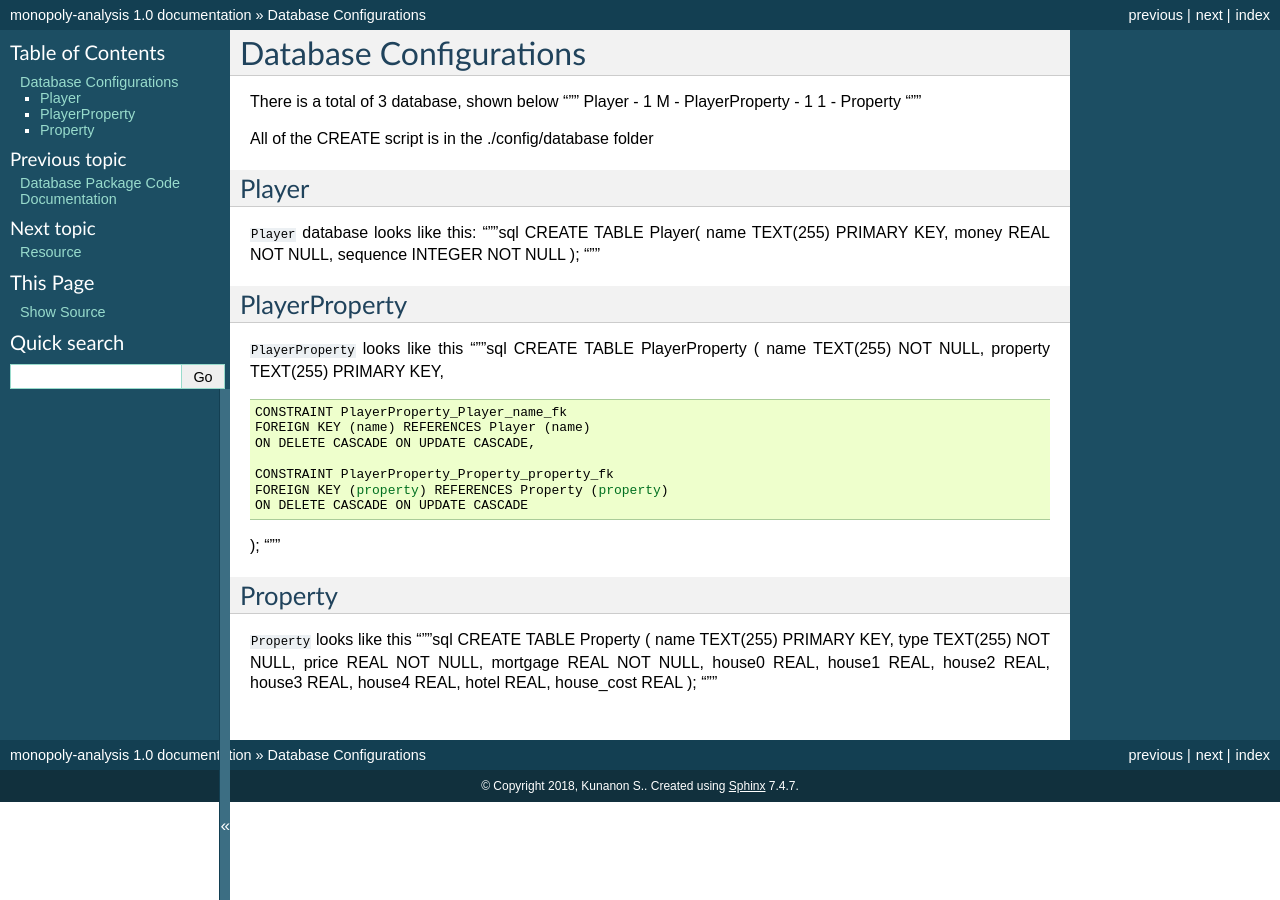
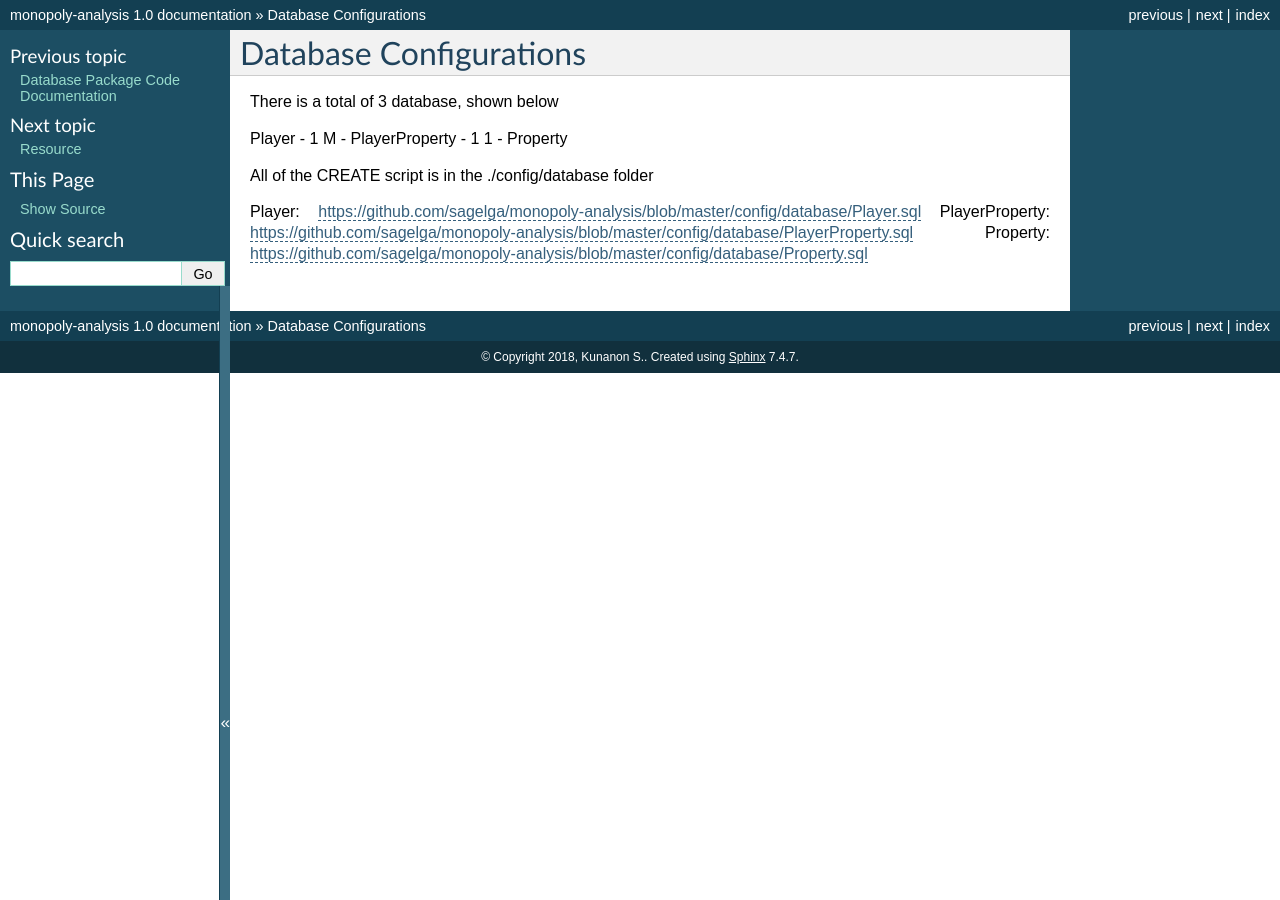
Before and after one commit to codacy-badger/monopoly-analysis, a Sphinx documentation site: the page built from source/database.rst, in a window 1280 px wide. Built offline with Sphinx 7.4.7, drawn with Linux system fonts in a browser that asks for light colours.

Commit message:
Edit fatal bug

```diff
--- a/globalConfig.py
+++ b/globalConfig.py
@@ -11,13 +11,14 @@
 
 CONFIG = {
     'auto_roll': False,
-    'dice_face': {1, 2, 3, 4, 5, 6}
+    'dice_face': {1, 2, 3, 4, 5, 6},
     'speed_dice': False,
-    'speed_dice_face': {1, 2, 3, 'Mr. Monopoly', 'Mr. Monopoly', 'Bus'}
+    'speed_dice_face': {1, 2, 3, 'Mr. Monopoly', 'Mr. Monopoly', 'Bus'},
     'free_parking_skip_turn': True,
     'money_unit': 'M',
     'money_denomination': 1,
 
+    'starter_money': 200,
     'pass_go_salary': 200,
     'income_tax': 200,
     'luxury_tax': 100,
--- a/source/code-database.rst
+++ b/source/code-database.rst
@@ -1,5 +1,5 @@
 Database Package Code Documentation
-==================
+===================================
 
 .. automodule:: database
    :members:
--- a/source/code-loader.rst
+++ b/source/code-loader.rst
@@ -1,5 +1,5 @@
 Loader Package Code Documentation
-==================
+=================================
 
 .. automodule:: loader
    :members:
--- a/source/conf.py
+++ b/source/conf.py
@@ -14,7 +14,7 @@
 #
 import os
 import sys
-sys.path.insert(0, os.path.abspath('.'))
+sys.path.insert(0, os.path.abspath('../'))
 
 
 # -- Project information -----------------------------------------------------
--- a/source/database.md
+++ /dev/null
@@ -1,55 +0,0 @@
-# Database Configurations
-
-There is a total of 3 database, shown below
-"""
-Player - 1 M - PlayerProperty - 1 1 - Property
-"""
-
-All of the CREATE script is in the ./config/database folder
-
-## Player
-`Player` database looks like this:
-"""sql
-CREATE TABLE Player(
-    name        TEXT(255)   PRIMARY KEY,
-    money       REAL        NOT NULL,
-    sequence    INTEGER     NOT NULL
-);
-"""
-
-## PlayerProperty
-`PlayerProperty` looks like this
-"""sql
-CREATE TABLE PlayerProperty
-(
-    name        TEXT(255)   NOT NULL,
-    property    TEXT(255)   PRIMARY KEY,
-
-    CONSTRAINT PlayerProperty_Player_name_fk
-    FOREIGN KEY (name) REFERENCES Player (name)
-    ON DELETE CASCADE ON UPDATE CASCADE,
-
-    CONSTRAINT PlayerProperty_Property_property_fk
-    FOREIGN KEY (property) REFERENCES Property (property)
-    ON DELETE CASCADE ON UPDATE CASCADE
-);
-"""
-
-## Property
-`Property` looks like this
-"""sql
-CREATE TABLE Property
-(
-    name        TEXT(255)   PRIMARY KEY,
-    type        TEXT(255)   NOT NULL,
-    price       REAL        NOT NULL,
-    mortgage    REAL        NOT NULL,
-    house0      REAL,
-    house1      REAL,
-    house2      REAL,
-    house3      REAL,
-    house4      REAL,
-    hotel       REAL,
-    house_cost  REAL
-);
-"""
--- /dev/null
+++ b/source/database.rst
@@ -0,0 +1,12 @@
+Database Configurations
+=======================
+
+There is a total of 3 database, shown below
+
+Player - 1 M - PlayerProperty - 1 1 - Property
+
+All of the CREATE script is in the ./config/database folder
+
+Player: https://github.com/sagelga/monopoly-analysis/blob/master/config/database/Player.sql
+PlayerProperty: https://github.com/sagelga/monopoly-analysis/blob/master/config/database/PlayerProperty.sql
+Property: https://github.com/sagelga/monopoly-analysis/blob/master/config/database/Property.sql
--- a/source/index.rst
+++ b/source/index.rst
@@ -7,6 +7,8 @@
 =============================================
 
 This is my project on revealing the actual price of the property, which will recalculates overtime along the plays.
+
+Source Code: https://github.com/sagelga/monopoly-analysis
 
 .. toctree::
    :maxdepth: 1
@@ -24,4 +26,3 @@
 
 * :ref:`genindex`
 * :ref:`modindex`
-* :ref:`search`
```
Also changed, not shown: loader.py (+2 -5 lines), main.py (+9 -6 lines), 1 other file.
